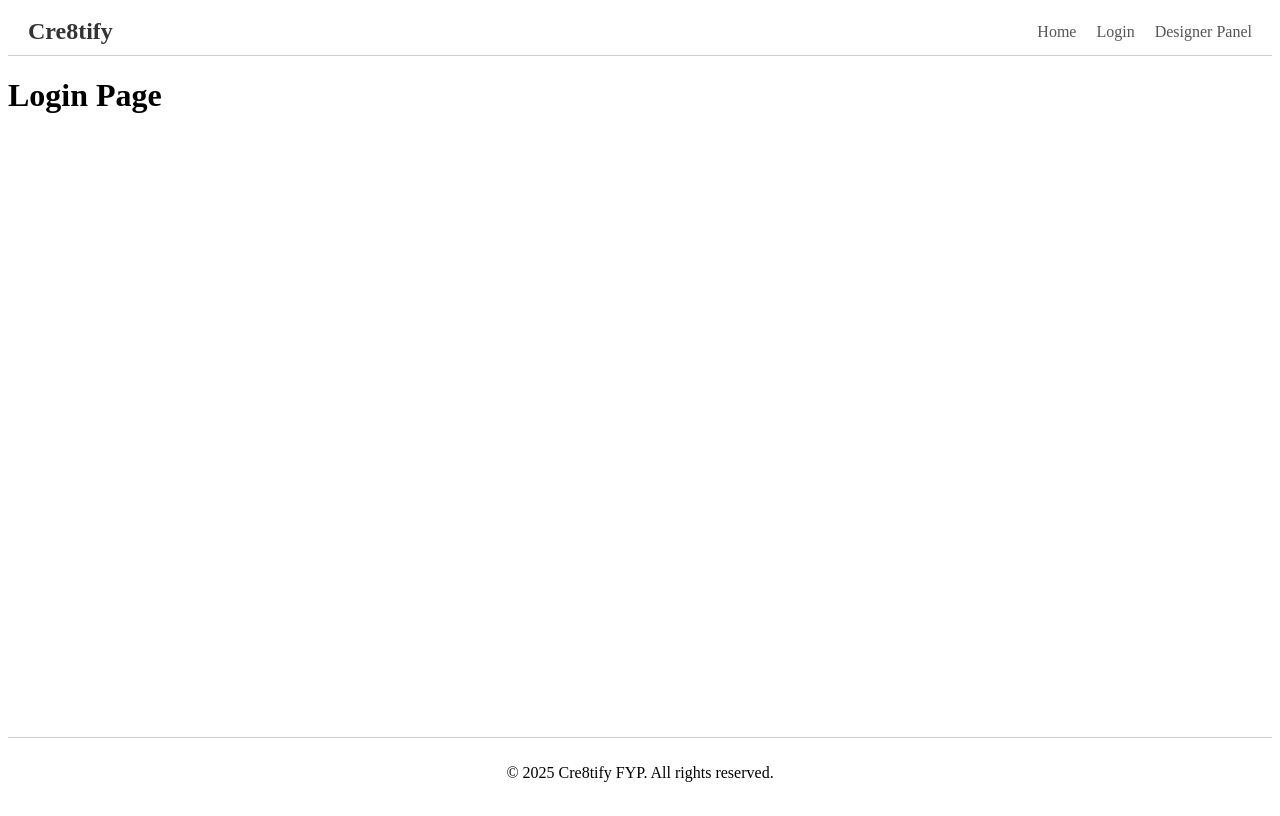
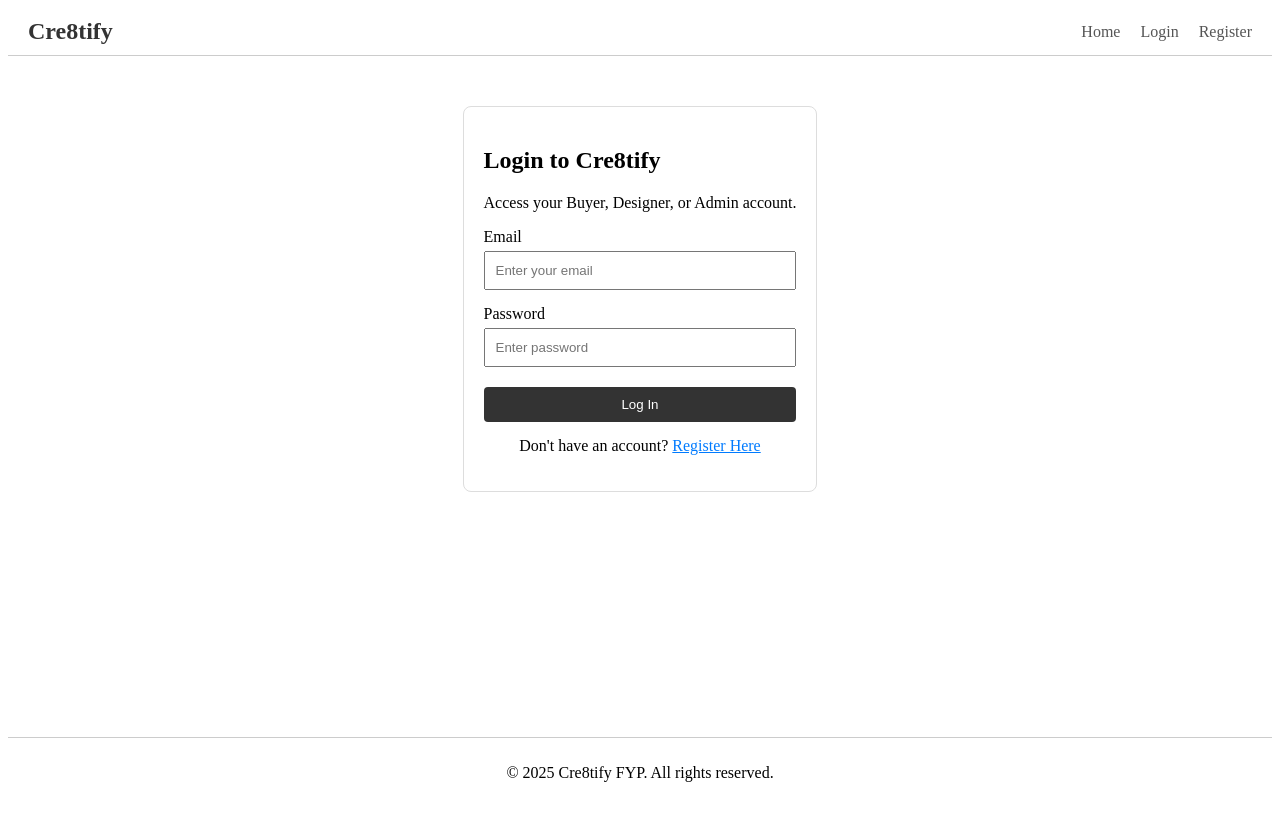
Before and after one commit to dulniMahara/Cre8tify---FYP, a React (Create React App) app in the folder cre8tify/frontend/: page /login in a window 1280 px wide. Built offline with nearby package versions, Linux system fonts and the light colour scheme.

Commit message:
feat: implemented Login component with Redux integration and auth service

```diff
--- a/cre8tify/frontend/package.json
+++ b/cre8tify/frontend/package.json
@@ -13,6 +13,7 @@
     "@types/react": "^19.2.7",
     "@types/react-dom": "^19.2.3",
     "@types/react-router-dom": "^5.3.3",
+    "axios": "^1.13.2",
     "react": "^19.2.1",
     "react-dom": "^19.2.1",
     "react-redux": "^9.2.0",
--- a/cre8tify/frontend/src/App.tsx
+++ b/cre8tify/frontend/src/App.tsx
@@ -2,21 +2,23 @@ import { BrowserRouter as Router, Routes, Route } from 'react-router-dom';
 import Header from './layout/Header';
 import Footer from './layout/Footer';
 import Home from './pages/Home';
+import Login from './pages/Login'; // This import should now be correct
 
 function App() {
   return (
-    // Router component wraps the entire application for navigation
     <Router>
       <div className="App" style={{ display: 'flex', flexDirection: 'column', minHeight: '100vh' }}>
         <Header />
 
         {/* Main Content Area: Routes */}
         <Routes>
-          {/* Public Home Page */}
           <Route path='/' element={<Home />} />
 
-          {/* Placeholder Routes (Will be built next) */}
-          <Route path='/login' element={<h1>Login Page</h1>} />
+          {/* Working Login Component */}
+          <Route path='/login' element={<Login />} />
+
+          {/* Placeholder Routes */}
+          <Route path='/register' element={<h1>Register Page</h1>} />
           <Route path='/designer/dashboard' element={<h1>Designer Dashboard</h1>} />
 
           {/* Fallback Route for 404 Not Found */}
--- /dev/null
+++ b/cre8tify/frontend/src/features/auth/authService.ts
@@ -0,0 +1,67 @@
+import axios from 'axios';
+
+// Base URL for the user API routes
+const API_URL = '/api/users/';
+
+// --- Types (must match the backend data structure) ---
+interface UserData {
+  _id: string;
+  name: string;
+  email: string;
+  role: 'buyer' | 'designer' | 'admin';
+  isApproved?: boolean;
+  token: string;
+}
+
+interface RegisterData {
+  name: string;
+  email: string;
+  password: string;
+  role: 'buyer' | 'designer';
+}
+
+interface LoginData {
+  email: string;
+  password: string;
+}
+// ------------------------------------
+
+// Register user
+const register = async (userData: RegisterData): Promise<UserData> => {
+  const response = await axios.post(API_URL + 'register', userData);
+
+  // Save user to local storage and return data if successful
+  if (response.data) {
+    // Note: authSlice also handles saving, but this ensures immediate sync if needed
+    localStorage.setItem('user', JSON.stringify(response.data));
+  }
+
+  return response.data;
+};
+
+// Login user
+const login = async (userData: LoginData): Promise<UserData> => {
+  const response = await axios.post(API_URL + 'login', userData);
+
+  // Save user to local storage and return data if successful
+  if (response.data) {
+    // Note: authSlice also handles saving, but this ensures immediate sync if needed
+    localStorage.setItem('user', JSON.stringify(response.data));
+  }
+
+  return response.data;
+};
+
+// Logout user - clears local storage
+const logout = () => {
+  localStorage.removeItem('user');
+};
+
+// Export service functions
+const authService = {
+  register,
+  login,
+  logout,
+};
+
+export default authService;
--- a/cre8tify/frontend/src/layout/Header.tsx
+++ b/cre8tify/frontend/src/layout/Header.tsx
@@ -1,12 +1,55 @@
+import { Link, useNavigate } from 'react-router-dom';
+import { useSelector, useDispatch } from 'react-redux';
+import { RootState, AppDispatch } from '../app/store';
+import { logout } from '../features/auth/authSlice';
+
 const Header = () => {
+  const navigate = useNavigate();
+  const dispatch = useDispatch<AppDispatch>();
+  // Get the user state from Redux
+  const { user } = useSelector((state: RootState) => state.auth);
+
+  const onLogout = () => {
+    // Dispatch the Redux action to clear state and local storage
+    dispatch(logout());
+    navigate('/login'); // Redirect to login page
+  };
+
   return (
     <header style={{ padding: '10px 20px', borderBottom: '1px solid #ccc', display: 'flex', justifyContent: 'space-between', alignItems: 'center' }}>
-      <div style={{ fontWeight: 'bold', fontSize: '24px', color: '#333' }}>Cre8tify</div>
+      <div style={{ fontWeight: 'bold', fontSize: '24px', color: '#333' }}>
+        <Link to='/' style={{ textDecoration: 'none', color: '#333' }}>Cre8tify</Link>
+      </div>
       <nav>
         <ul style={{ listStyle: 'none', margin: 0, padding: 0, display: 'flex', gap: '20px' }}>
-          <li><a href="/" style={{ textDecoration: 'none', color: '#555' }}>Home</a></li>
-          <li><a href="/login" style={{ textDecoration: 'none', color: '#555' }}>Login</a></li>
-          <li><a href="/designer/dashboard" style={{ textDecoration: 'none', color: '#555' }}>Designer Panel</a></li>
+          <li><Link to="/" style={{ textDecoration: 'none', color: '#555' }}>Home</Link></li>
+
+          {/* --- CONDITIONAL RENDERING BASED ON LOGIN STATUS --- */}
+          {user ? (
+            // If user is logged in: Show Dashboard link and Logout button
+            <>
+              <li>
+                {/* Dynamically link to the correct dashboard based on the user's role */}
+                <Link to={`/${user.role}/dashboard`} style={{ textDecoration: 'none', color: '#555' }}>
+                  {user.role === 'admin' ? 'Admin' : user.role === 'designer' ? 'Designer' : 'Buyer'} Panel
+                </Link>
+              </li>
+              <li>
+                <button
+                  onClick={onLogout}
+                  style={{ background: 'none', border: 'none', padding: 0, cursor: 'pointer', color: '#dc3545', textDecoration: 'underline' }}
+                >
+                  Logout
+                </button>
+              </li>
+            </>
+          ) : (
+            // If user is NOT logged in: Show Login and Register links
+            <>
+              <li><Link to="/login" style={{ textDecoration: 'none', color: '#555' }}>Login</Link></li>
+              <li><Link to="/register" style={{ textDecoration: 'none', color: '#555' }}>Register</Link></li>
+            </>
+          )}
         </ul>
       </nav>
     </header>
--- /dev/null
+++ b/cre8tify/frontend/src/pages/Login.tsx
@@ -0,0 +1,122 @@
+import React, { useState, useEffect } from 'react';
+import { useNavigate } from 'react-router-dom';
+import { useSelector, useDispatch } from 'react-redux';
+import authService from '../features/auth/authService';
+import { loginSuccess, logout } from '../features/auth/authSlice';
+import { AppDispatch, RootState } from '../app/store';
+
+// Simple loading component for illustration
+const Spinner = () => <div style={{ border: '4px solid #f3f3f3', borderTop: '4px solid #3498db', borderRadius: '50%', width: '20px', height: '20px', animation: 'spin 2s linear infinite' }}></div>;
+
+const Login = () => {
+  const [formData, setFormData] = useState({
+    email: '',
+    password: '',
+  });
+  const [isLoading, setIsLoading] = useState(false);
+  const [error, setError] = useState<string | null>(null);
+
+  const { email, password } = formData;
+  const navigate = useNavigate();
+  const dispatch = useDispatch<AppDispatch>();
+
+  // Get user state from Redux
+  const { user } = useSelector((state: RootState) => state.auth);
+
+  // Redirect if already logged in
+  useEffect(() => {
+    if (user) {
+      // Redirect to home page
+      navigate('/');
+    }
+  }, [user, navigate]);
+
+
+  const onChange = (e: React.ChangeEvent<HTMLInputElement>) => {
+    setFormData((prevState) => ({
+      ...prevState,
+      [e.target.name]: e.target.value,
+    }));
+  };
+
+  const onSubmit = async (e: React.FormEvent) => {
+    e.preventDefault();
+
+    if (!email || !password) {
+      setError('Please fill in all fields.');
+      return;
+    }
+
+    setIsLoading(true);
+    setError(null);
+
+    try {
+      const userData = { email, password };
+      const userPayload = await authService.login(userData);
+
+      // Dispatch success action to update Redux store
+      dispatch(loginSuccess(userPayload));
+      navigate('/'); // Navigate to home on success
+
+    } catch (err: any) {
+      // Display error message from the backend (if available)
+      const message =
+        (err.response && err.response.data && err.response.data.message) ||
+        err.message ||
+        'Login failed. Check your email and password.';
+
+      setError(message);
+      dispatch(logout()); // Clear any previous failed state
+    } finally {
+      setIsLoading(false);
+    }
+  };
+
+  return (
+    <div style={{ padding: '20px', maxWidth: '400px', margin: '50px auto', border: '1px solid #ddd', borderRadius: '8px' }}>
+      <h2>Login to Cre8tify</h2>
+      <p>Access your Buyer, Designer, or Admin account.</p>
+
+      {error && <div style={{ color: 'red', marginBottom: '15px' }}>{error}</div>}
+
+      <form onSubmit={onSubmit}>
+        <div style={{ marginBottom: '15px' }}>
+          <label style={{ display: 'block', marginBottom: '5px' }}>Email</label>
+          <input
+            type='email'
+            name='email'
+            value={email}
+            onChange={onChange}
+            placeholder='Enter your email'
+            style={{ width: '100%', padding: '10px', boxSizing: 'border-box' }}
+            required
+          />
+        </div>
+        <div style={{ marginBottom: '20px' }}>
+          <label style={{ display: 'block', marginBottom: '5px' }}>Password</label>
+          <input
+            type='password'
+            name='password'
+            value={password}
+            onChange={onChange}
+            placeholder='Enter password'
+            style={{ width: '100%', padding: '10px', boxSizing: 'border-box' }}
+            required
+          />
+        </div>
+        <button
+          type='submit'
+          disabled={isLoading}
+          style={{ width: '100%', padding: '10px', backgroundColor: '#333', color: 'white', border: 'none', borderRadius: '4px', cursor: 'pointer' }}
+        >
+          {isLoading ? <Spinner /> : 'Log In'}
+        </button>
+      </form>
+      <p style={{ textAlign: 'center', marginTop: '15px' }}>
+        Don't have an account? <a href='/register' style={{ color: '#007bff' }}>Register Here</a>
+      </p>
+    </div>
+  );
+};
+
+export default Login;
```
Also changed, not shown: 1 other file (tests, documents, lock files or other folders).
